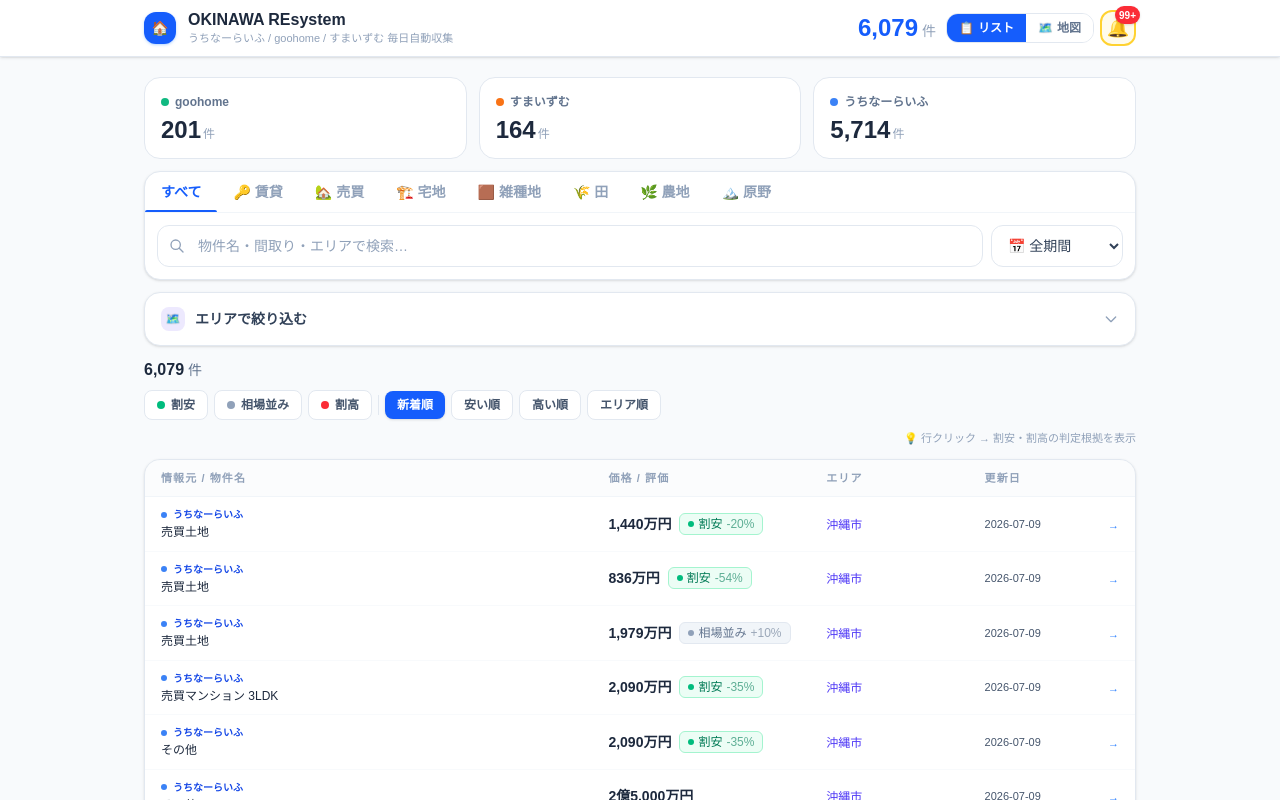
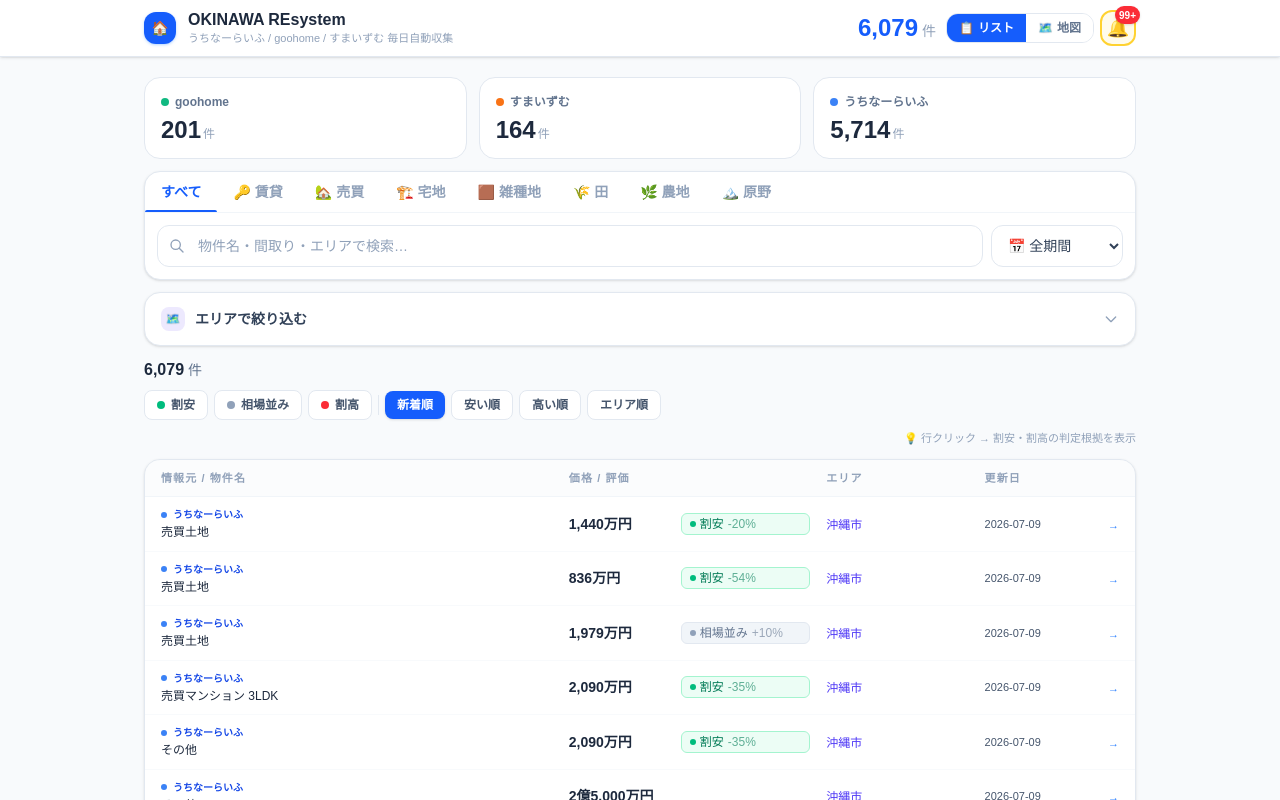
Before and after one commit to tz20262026/okinawa-bukken-app, a Next.js app: page / in a window 1280 px wide. Shown: the top 800 px of the page. Built offline with nearby package versions, Linux system fonts and the light colour scheme.

Commit message:
fix: 価格・評価バッジの列を完全に揃える
価格の文字数が行ごとに違うため割安/割高バッジの開始位置がバラバラだった。
価格を固定幅グリッドにしてバッジが常に同じ位置から始まるように修正。

```diff
--- a/src/app/page.tsx
+++ b/src/app/page.tsx
@@ -70,7 +70,7 @@ function VerdictBadge({ prop }: { prop: Property }) {
   const sign = (diffRounded ?? 0) > 0 ? '+' : '';
   const tip  = bench ? `相場 ${bench}万円 比 ${sign}${diffRounded}%` : '';
   return (
-    <span title={tip} className={`inline-flex items-center gap-1 text-xs font-medium px-2 py-0.5 rounded-md cursor-help ${cfg.cls}`}>
+    <span title={tip} className={`inline-flex items-center gap-1 text-xs font-medium px-2 py-0.5 rounded-md cursor-help whitespace-nowrap ${cfg.cls}`}>
       <span className={`w-1.5 h-1.5 rounded-full shrink-0 ${cfg.dot}`} />
       {v}
       {diffRounded !== null && <span className="opacity-60 tabular-nums">{sign}{diffRounded}%</span>}
@@ -562,8 +562,8 @@ export default function Home() {
                 <table className="w-full table-fixed">
                   <thead>
                     <tr className="border-b border-slate-100 bg-slate-50/60">
-                      <th className="text-left pl-4 pr-2 py-2.5 text-[11px] font-semibold text-slate-400 uppercase tracking-widest w-[46%]">情報元 / 物件名</th>
-                      <th className="text-left px-2 py-2.5 text-[11px] font-semibold text-slate-400 uppercase tracking-widest w-[22%]">価格 / 評価</th>
+                      <th className="text-left pl-4 pr-2 py-2.5 text-[11px] font-semibold text-slate-400 uppercase tracking-widest w-[42%]">情報元 / 物件名</th>
+                      <th className="text-left px-2 py-2.5 text-[11px] font-semibold text-slate-400 uppercase tracking-widest w-[26%]">価格 / 評価</th>
                       <th className="text-left px-2 py-2.5 text-[11px] font-semibold text-slate-400 uppercase tracking-widest w-[16%]">エリア</th>
                       <th className="text-left px-2 py-2.5 text-[11px] font-semibold text-slate-400 uppercase tracking-widest w-[10%]">更新日</th>
                       <th className="w-[6%]" />
@@ -586,8 +586,8 @@ export default function Home() {
                             <p className="text-xs font-medium text-slate-800 line-clamp-1 leading-snug">{p.prop_name}</p>
                           </td>
                           <td className="px-2 py-2.5">
-                            <div className="flex items-center gap-2 flex-wrap">
-                              <span className="font-bold text-slate-800 text-sm whitespace-nowrap">{p.price}</span>
+                            <div className="grid grid-cols-[6.5rem_auto] items-center gap-2">
+                              <span className="font-bold text-slate-800 text-sm whitespace-nowrap tabular-nums">{p.price}</span>
                               <VerdictBadge prop={p} />
                             </div>
                           </td>
```
